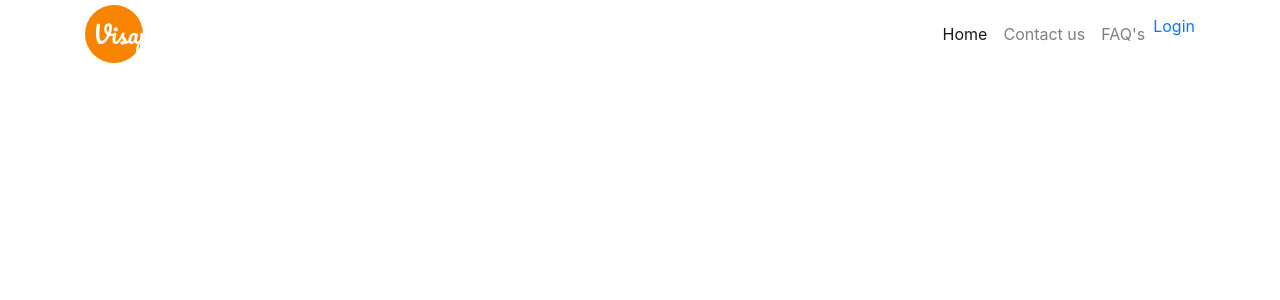
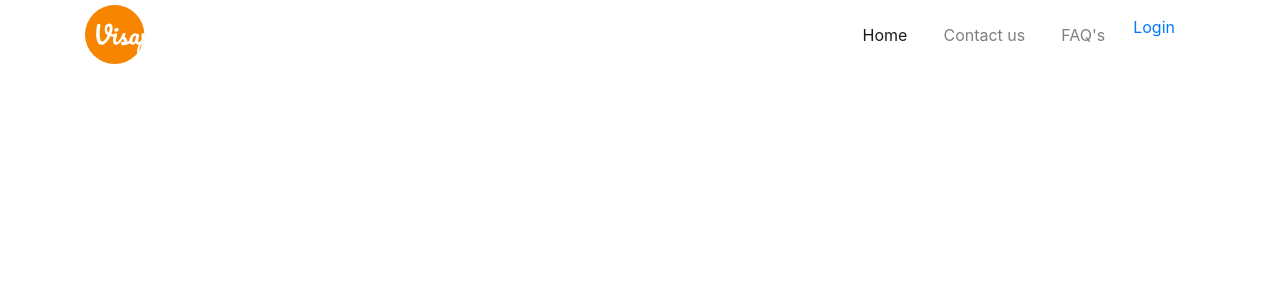
Before and after one commit to siccoo/visapro-ui, a React (Create React App) app: page / in a window 1280 px wide. Shown: the top 300 px of the page. Built offline with nearby package versions, Linux system fonts and the light colour scheme.

Commit message:
updates on Navbar.css

```diff
--- a/src/components/navbar/Navbar.css
+++ b/src/components/navbar/Navbar.css
@@ -9,3 +9,17 @@
 .nav-bg {
     background: transparent !important;
 }
+
+.navbar-nav .nav-item {
+    padding-right:20px;
+}
+
+.home-logo {
+    width: 90px;
+}
+
+@media only screen and (max-width: 1024px) {
+    .home-logo {
+        width: 60px;
+    }
+}
```
